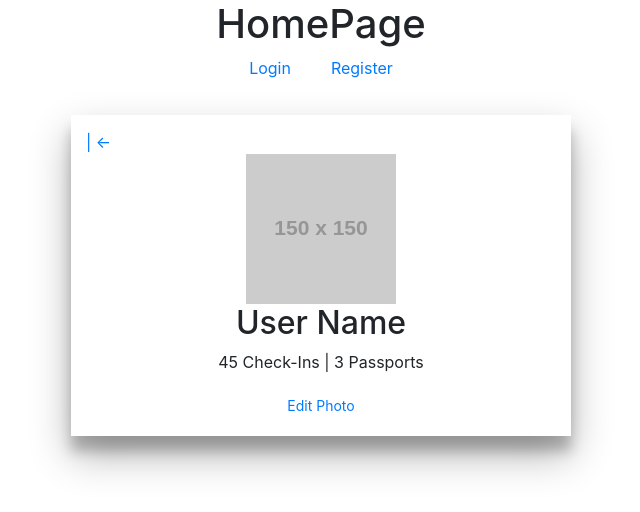
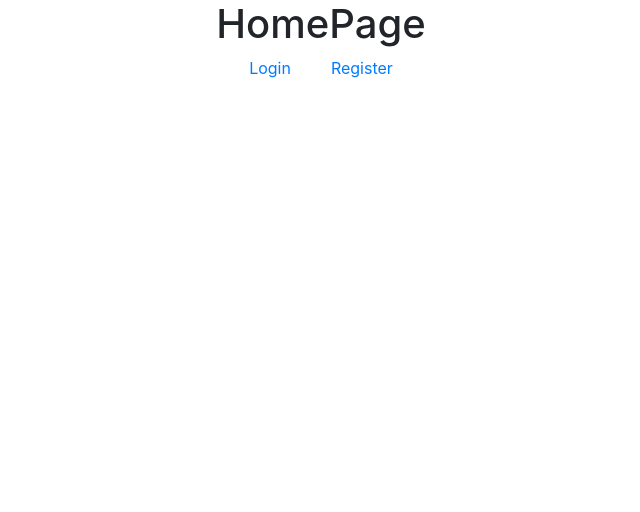
Before and after one commit to RestaurantPassport-BW/front-end, a React (Create React App) app: page / in a window 1280 px wide. Shown: the top 512 px of the page, without its empty margins (319-959 px from the left). Built offline with nearby package versions, Linux system fonts and the light colour scheme.

Commit message:
removed user card from app

```diff
--- a/src/App.js
+++ b/src/App.js
@@ -5,7 +5,7 @@ import { Switch, Route } from "react-router";
 import Login from "./components/auth/Login";
 import Register from "./components/auth/Register";
 import styled from "styled-components";
-import UserCard from './components/header/UserCard'
+
 
 const StyledLink = styled.a`
   padding: 20px;
@@ -22,7 +22,6 @@ function App() {
         <Route path={"/login"} render={props => <Login {...props} />  } />
         <Route path={"/register"} render={props => <Register {...props} /> }/>
       </Switch>
-      <UserCard />
     </div>
   );
 }
```
